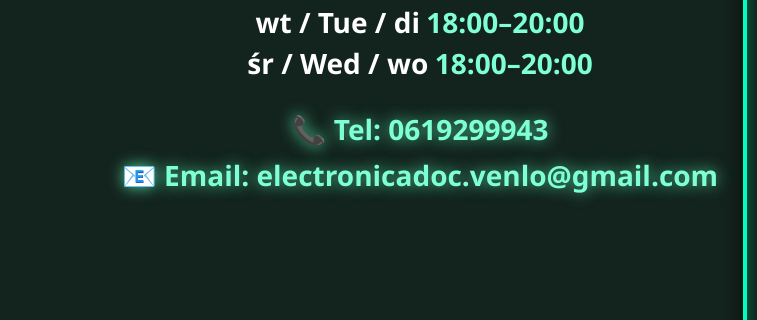
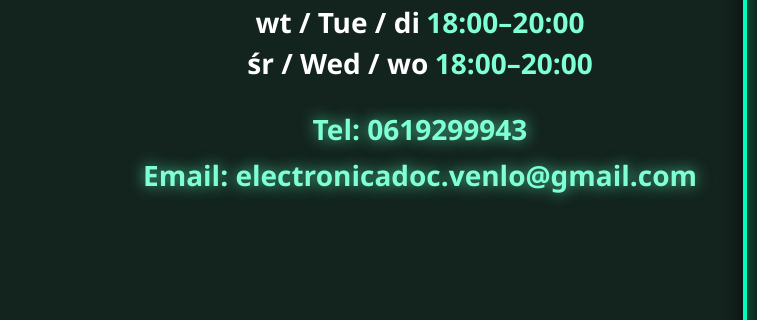
Before and after one commit to Electronica-Doc/SCR, a plain HTML site: page slides.html in a window 1280 px wide. Shown: the part 433-753 px from the top of the page, 523-1280 px from the left. Drawn offline with Linux system fonts and the light colour scheme.

Commit message:
Update slides.html

```diff
--- a/slides.html
+++ b/slides.html
@@ -243,8 +243,8 @@ async function loadSlides() {
               <div class="hours-title">Otwarte / Open / Geopend</div>
               <div class="hours-table">${hoursHtml}</div>
               <div class="hours-contact">
-                  <div class="contact-line">📞 Tel: 0619299943</div>
-                  <div class="contact-line">📧 Email: electronicadoc.venlo@gmail.com</div>
+                  <div class="contact-line"> Tel: 0619299943</div>
+                  <div class="contact-line"> Email: electronicadoc.venlo@gmail.com</div>
               </div>
 
             </div>
```
